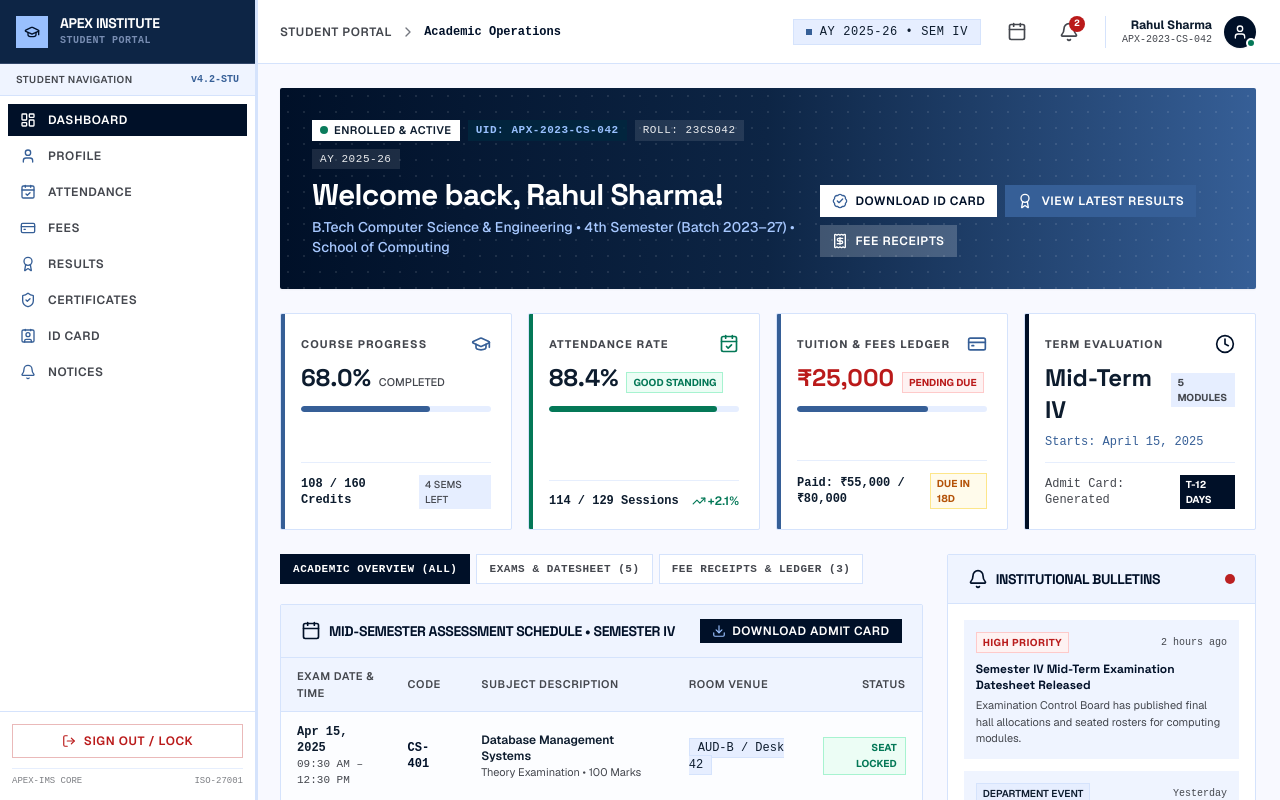
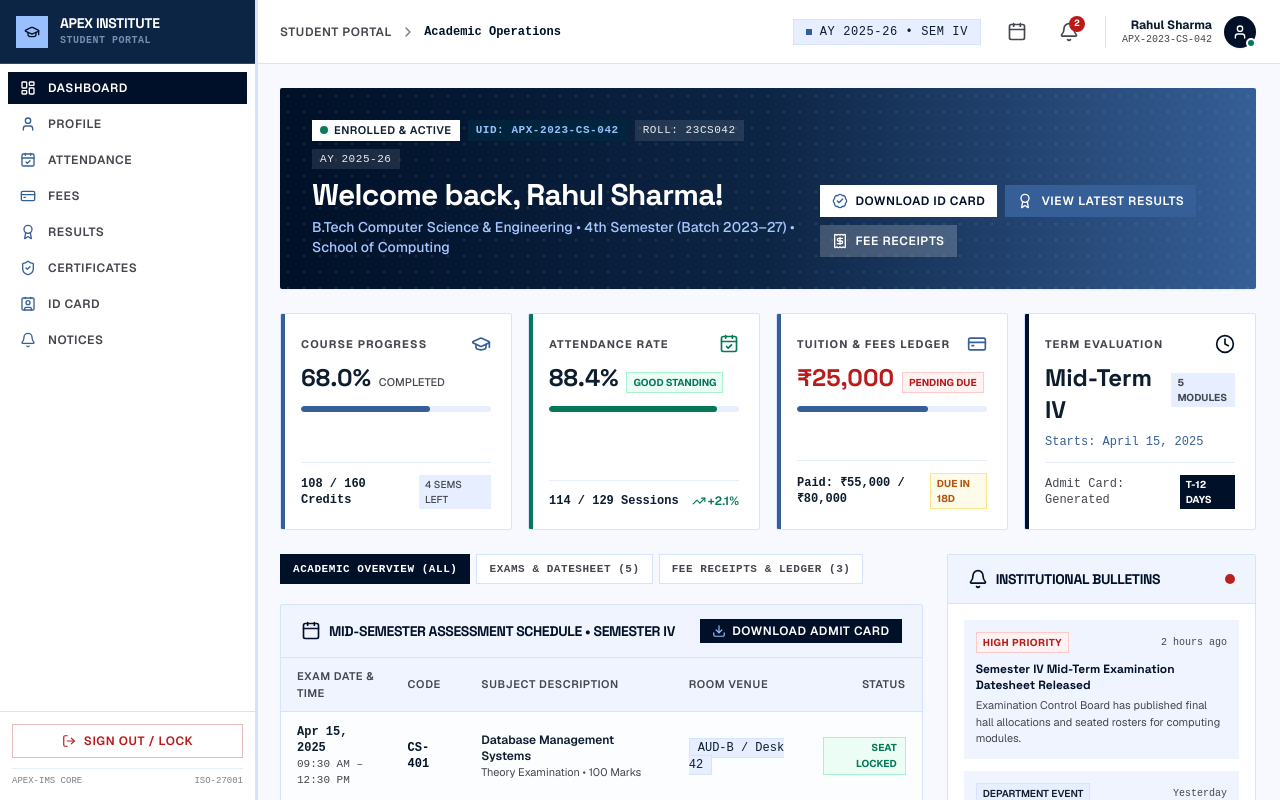
Before and after one commit to AmarOdizo/IMS, a Next.js app: page /student in a window 1280 px wide. Shown: the top 800 px of the page. Built offline with nearby package versions, Linux system fonts and the light colour scheme.

Commit message:
fix(ui): remove version substrip field below logo across all user sidebars

```diff
--- a/src/components/accountant/AccountantSidebar.tsx
+++ b/src/components/accountant/AccountantSidebar.tsx
@@ -46,16 +46,6 @@ export default function AccountantSidebar() {
               Accountant Portal
             </span>
           </div>
-        </div>
-
-        {/* Substrip */}
-        <div className="px-4 py-2 bg-surface-container-low flex items-center justify-between border-b border-[#d5e3fc] shrink-0">
-          <span className="text-[10px] uppercase tracking-wider text-on-surface-variant font-semibold">
-            Bursar Directorate
-          </span>
-          <span className="font-mono text-[10px] text-secondary font-bold">
-            v4.2-ACC
-          </span>
         </div>
 
         {/* Navigation List */}
--- a/src/components/admin/AdminSidebar.tsx
+++ b/src/components/admin/AdminSidebar.tsx
@@ -58,16 +58,6 @@ export default function AdminSidebar() {
           </div>
         </div>
 
-        {/* Substrip */}
-        <div className="px-4 py-2 bg-surface-container-low flex items-center justify-between border-b border-[#d5e3fc] shrink-0">
-          <span className="text-[10px] uppercase tracking-wider text-on-surface-variant font-semibold">
-            Administrative Grid
-          </span>
-          <span className="font-mono text-[10px] text-secondary font-bold">
-            v4.2-ADM
-          </span>
-        </div>
-
         {/* Navigation List (Scrollable for 13 items) */}
         <nav className="flex-1 overflow-y-auto p-2 flex flex-col gap-1">
           {navigationItems.map((item) => {
--- a/src/components/staff/StaffSidebar.tsx
+++ b/src/components/staff/StaffSidebar.tsx
@@ -44,16 +44,6 @@ export default function StaffSidebar() {
               Faculty Portal
             </span>
           </div>
-        </div>
-
-        {/* Substrip */}
-        <div className="px-4 py-2 bg-surface-container-low flex items-center justify-between border-b border-[#d5e3fc] shrink-0">
-          <span className="text-[10px] uppercase tracking-wider text-on-surface-variant font-semibold">
-            Academic Modules
-          </span>
-          <span className="font-mono text-[10px] text-secondary font-bold">
-            v4.2-STF
-          </span>
         </div>
 
         {/* Navigation List */}
--- a/src/components/student/StudentSidebar.tsx
+++ b/src/components/student/StudentSidebar.tsx
@@ -46,16 +46,6 @@ export default function StudentSidebar() {
               Student Portal
             </span>
           </div>
-        </div>
-
-        {/* Substrip */}
-        <div className="px-4 py-2 bg-surface-container-low flex items-center justify-between border-b border-[#d5e3fc] shrink-0">
-          <span className="text-[10px] uppercase tracking-wider text-on-surface-variant font-semibold">
-            Student Navigation
-          </span>
-          <span className="font-mono text-[10px] text-secondary font-bold">
-            v4.2-STU
-          </span>
         </div>
 
         {/* Navigation List */}
```
